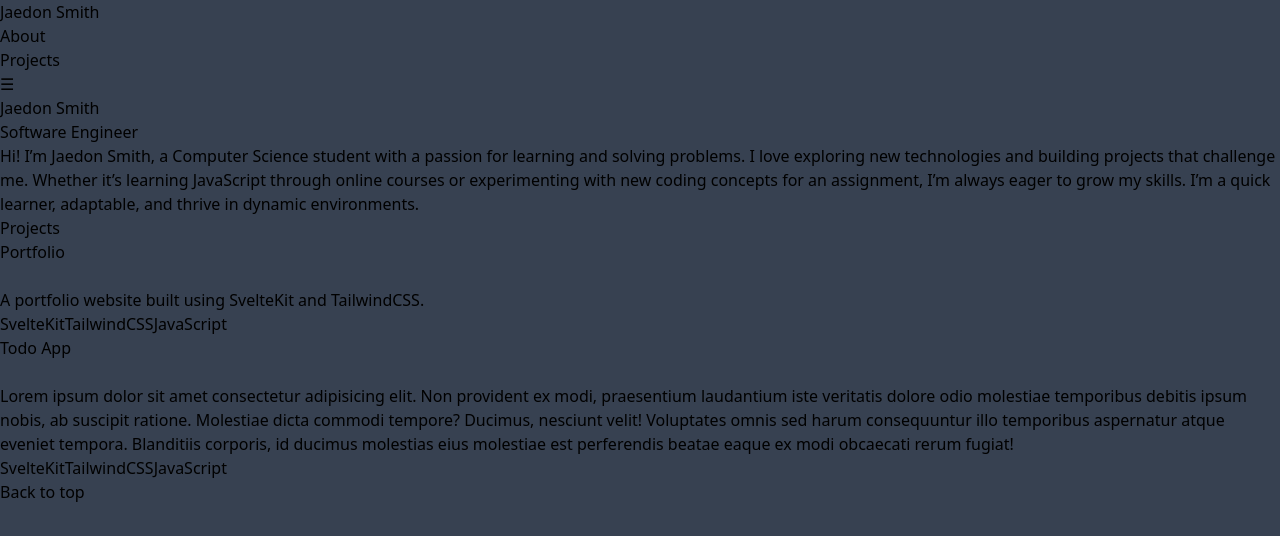
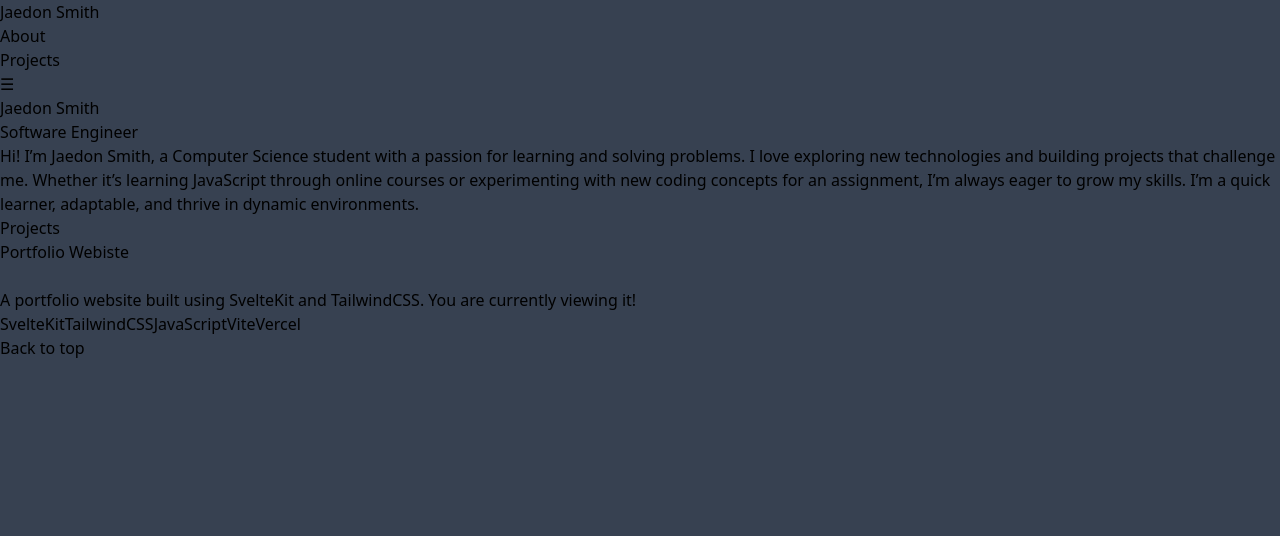
Before and after one commit to Smithjaedon/newPortfolio, a SvelteKit app in the folder Frontend/: page / in a window 1280 px wide. Shown: the top 536 px of the page. Built offline with nearby package versions, Linux system fonts and the light colour scheme.

Commit message:
finishing touches

```diff
--- a/Frontend/src/routes/+page.svelte
+++ b/Frontend/src/routes/+page.svelte
@@ -4,17 +4,11 @@
 
 	let projects = [
 		{
-			name: 'Portfolio',
-			description: 'A portfolio website built using SvelteKit and TailwindCSS.',
-			link: 'https://github.com/SmithJaedon/portfolio',
-			badges: ['SvelteKit', 'TailwindCSS', 'JavaScript']
-		},
-		{
-			name: 'Todo App',
+			name: 'Portfolio Webiste',
 			description:
-				'Lorem ipsum dolor sit amet consectetur adipisicing elit. Non provident ex modi, praesentium laudantium iste veritatis dolore odio molestiae temporibus debitis ipsum nobis, ab suscipit ratione. Molestiae dicta commodi tempore? Ducimus, nesciunt velit! Voluptates omnis sed harum consequuntur illo temporibus aspernatur atque eveniet tempora. Blanditiis corporis, id ducimus molestias eius molestiae est perferendis beatae eaque ex modi obcaecati rerum fugiat!',
-			link: 'https://github.com/SmithJaedon/todo-app',
-			badges: ['SvelteKit', 'TailwindCSS', 'JavaScript']
+				'A portfolio website built using SvelteKit and TailwindCSS. You are currently viewing it!',
+			link: 'https://github.com/Smithjaedon/newPortfolio',
+			badges: ['SvelteKit', 'TailwindCSS', 'JavaScript', 'Vite', 'Vercel']
 		}
 	];
 
```
